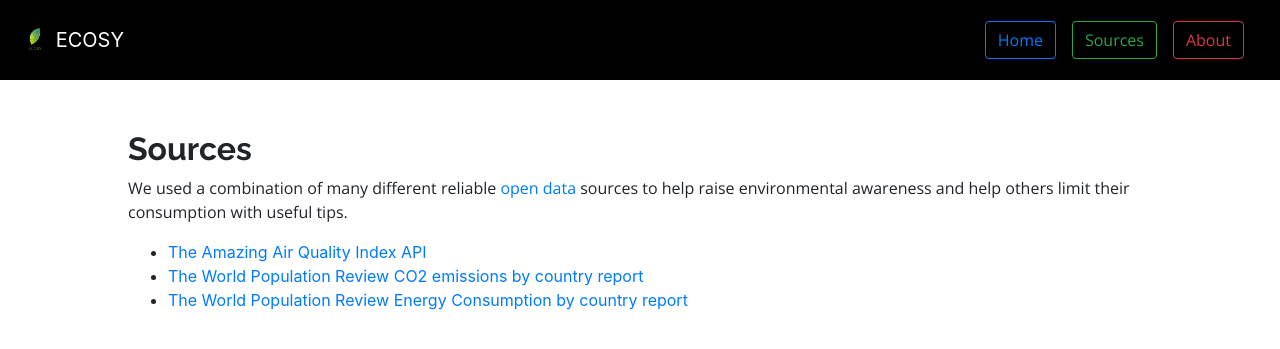
After one commit to Ecosy-org/hackathon, a Flask app: page /sources in a window 1280 px wide. The commit adds this page. Shown: the top 349 px of the page. Run offline with Flask 2, Linux system fonts and the light colour scheme; some libraries are stand-ins or nearby versions.

Commit message:
sources | about page | fonts

```diff
--- a/app/routes.py
+++ b/app/routes.py
@@ -1,5 +1,4 @@
 from app import app
-import csv
 import os
 TOKEN = os.environ['AQICN_TOKEN']
 from flask import (Flask,
@@ -12,3 +11,11 @@ from flask import (Flask,
 @app.route('/index')
 def index():
     return render_template('home.html', token=TOKEN)
+
+@app.route('/sources')
+def sources():
+    return render_template('sources.html')
+
+@app.route('/about')
+def about():
+    return render_template('about.html')
--- a/app/static/home.css
+++ b/app/static/home.css
@@ -2,3 +2,15 @@
     width: 500px;
     height: 700px;
 }
+
+button, p {
+    font-family: "Open Sans", sans-serif !important;
+}
+h1, h2, h3 {
+    font-family: "Raleway", sans-serif !important;
+}
+
+.content {
+    width: 80%;
+    margin: 50px auto;
+}
--- a/app/templates/base.html
+++ b/app/templates/base.html
@@ -7,16 +7,9 @@
     <link rel="stylesheet" href="https://unpkg.com/leaflet@1.6.0/dist/leaflet.css"
           integrity="sha512-xwE/Az9zrjBIphAcBb3F6JVqxf46+CDLwfLMHloNu6KEQCAWi6HcDUbeOfBIptF7tcCzusKFjFw2yuvEpDL9wQ=="
           crossorigin=""/>
+    <meta name="viewport" content="width=device-width, initial-scale=1.0">
     <link href="https://stackpath.bootstrapcdn.com/bootstrap/4.4.1/css/bootstrap.min.css" rel="stylesheet">
-    <script src="https://unpkg.com/leaflet@1.6.0/dist/leaflet.js"
-            integrity="sha512-gZwIG9x3wUXg2hdXF6+rVkLF/0Vi9U8D2Ntg4Ga5I5BZpVkVxlJWbSQtXPSiUTtC0TjtGOmxa1AJPuV0CPthew=="
-            crossorigin=""></script>
-    <script
-            src="https://code.jquery.com/jquery-3.4.1.min.js"
-            integrity="sha256-CSXorXvZcTkaix6Yvo6HppcZGetbYMGWSFlBw8HfCJo="
-            crossorigin="anonymous">
-    </script>
-    <style>
+    <link href="https://fonts.googleapis.com/css2?family=Open+Sans&family=Raleway:wght@700&display=swap" rel="stylesheet">     <style>
         #map {
             margin: 0px !important;
             width: 100%;
@@ -63,16 +56,10 @@
                 <a href="#"><button type="button" class="btn btn-outline-primary"style='margin-right:16px'>Home</button></a>
             </li>
             <li class="nav-item">
-                <a href="#"><button type="button" class="btn btn-outline-success"style='margin-right:16px'>Some</button></a>
+                <a href="/sources"><button type="button" class="btn btn-outline-success"style='margin-right:16px'>Sources</button></a>
             </li>
             <li class="nav-item">
-                <a href="#"><button type="button" class="btn btn-outline-danger"style='margin-right:16px'>Thing</button></a>
-            </li>
-            <li class="nav-item">
-                <a href="#"><button type="button" class="btn btn-outline-warning"style='margin-right:16px'>Else</button></a>
-            </li>
-            <li class="nav-item">
-                <a href="#"><button type="button" class="btn btn-outline-light"style='margin-right:16px'>Here</button></a>
+                <a href="/about"><button type="button" class="btn btn-outline-danger"style='margin-right:16px'>About</button></a>
             </li>
         </ul>
     </div>
--- /dev/null
+++ b/app/templates/sources.html
@@ -0,0 +1,21 @@
+{% extends "base.html" %}
+
+{% block content %}
+<div class="content">
+    <h2>Sources</h2>
+    <p>We used a combination of many different reliable <a href="https://en.wikipedia.org/wiki/Open_data">open data</a> sources
+    to help raise environmental awareness and help others limit their consumption with useful tips.</p>
+    <ul>
+        <li>
+            <a href="https://aqicn.org/json-api/doc/">The Amazing Air Quality Index API</a>
+        </li>
+        <li>
+            <a href="https://worldpopulationreview.com/countries/co2-emissions-by-country/">The World Population Review CO2 emissions by country report</a>
+        </li>
+        <li>
+            <a href="https://worldpopulationreview.com/countries/energy-consumption-by-country/">The World Population Review Energy Consumption by country report</a>
+        </li>
+    </ul>
+</div>
+
+{% endblock %}
```
Also changed, not shown: app/templates/about.html (added, +9 -0 lines), app/templates/home.html (+8 -0 lines).
